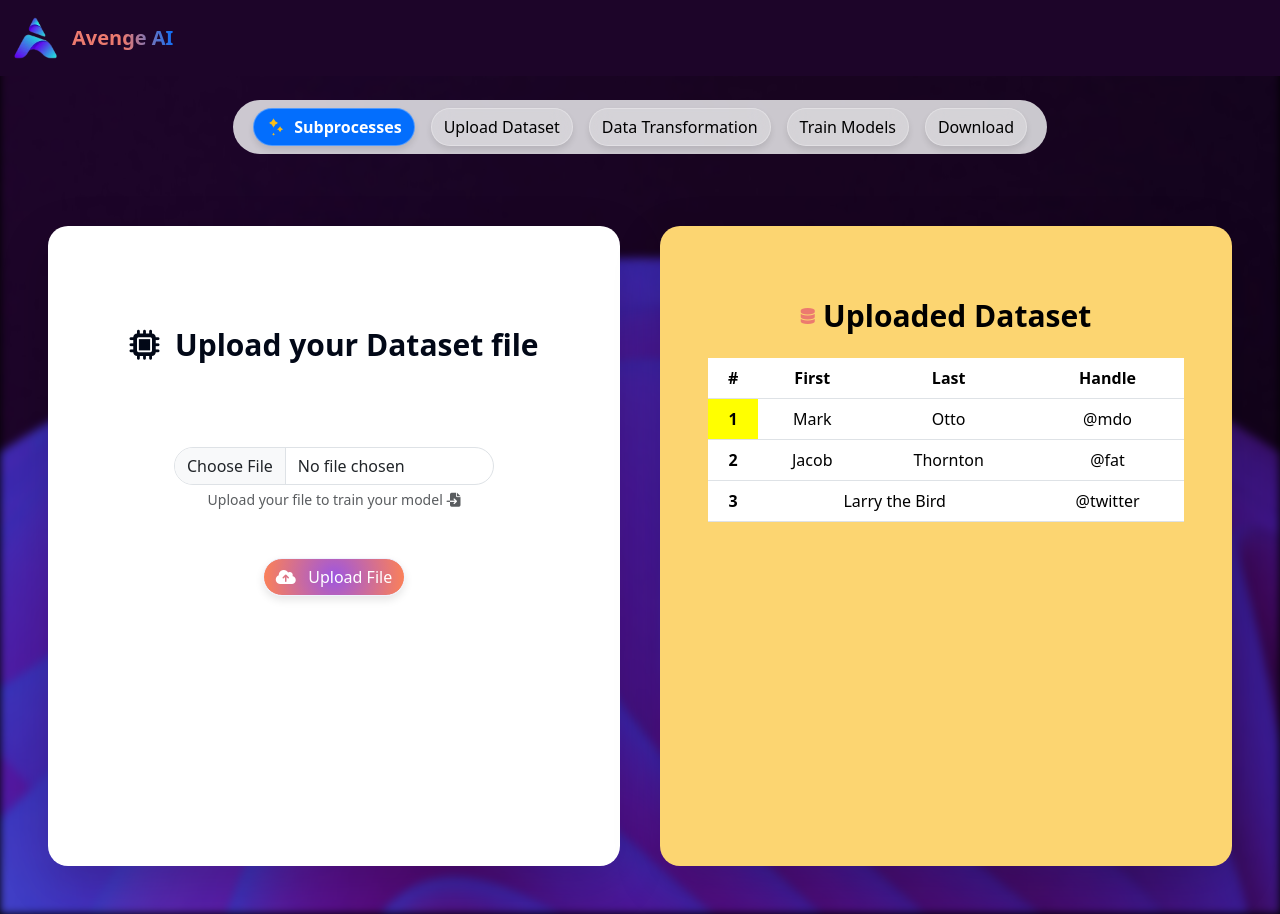
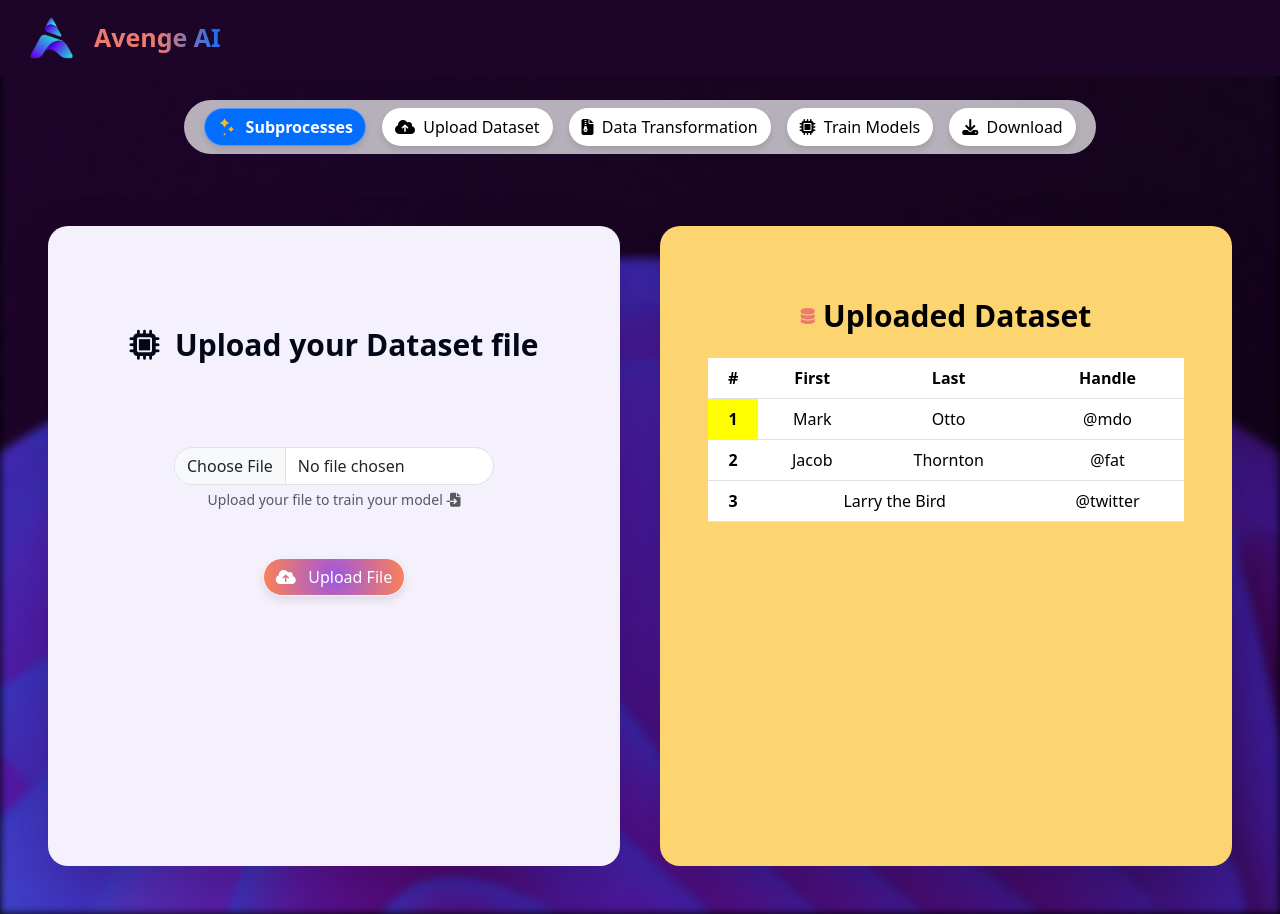
Before and after one commit to aryanshdev/HACKATHON-FRONT-AND-NODE, a React (Vite) app in the folder Frontend/: page /trainmodel in a window 1280 px wide. Built offline with nearby package versions, Linux system fonts and the light colour scheme.

Commit message:
FIxed Client Side , working on APIs to communicate b/w flask and react

```diff
--- a/Frontend/index.html
+++ b/Frontend/index.html
@@ -2,14 +2,15 @@
 <html lang="en">
   <head>
     <meta charset="UTF-8" />
-    <link rel="icon" type="image/svg+xml" href="/vite.svg" />
+    <link rel="icon" href="./images/logo2.png" />
     <meta name="viewport" content="width=device-width, initial-scale=1.0" />
     <script src="https://kit.fontawesome.com/687f020d79.js" crossorigin="anonymous"></script>
     <link href="https://cdn.jsdelivr.net/npm/bootstrap@5.3.3/dist/css/bootstrap.min.css" rel="stylesheet" integrity="sha384-QWTKZyjpPEjISv5WaRU9OFeRpok6YctnYmDr5pNlyT2bRjXh0JMhjY6hW+ALEwIH" crossorigin="anonymous">
     <title>Avenge AI</title>
   </head>
   <body>
-    <div id="root" class="m-0 p-0"></div>
+    <div id="root" class="m-0 p-0
+    "></div>
     <script type="module" src="/src/main.jsx"></script>
     <script src="https://cdn.jsdelivr.net/npm/bootstrap@5.3.3/dist/js/bootstrap.bundle.min.js" integrity="sha384-YvpcrYf0tY3lHB60NNkmXc5s9fDVZLESaAA55NDzOxhy9GkcIdslK1eN7N6jIeHz" crossorigin="anonymous"></script>
   </body>
--- a/Frontend/package.json
+++ b/Frontend/package.json
@@ -21,6 +21,7 @@
     "preline": "^2.3.0",
     "react": "^18.3.1",
     "react-dom": "^18.3.1",
+    "react-hot-toast": "^2.4.1",
     "tailwind-merge": "^2.4.0",
     "tailwindcss-animate": "^1.0.7"
   },
--- a/Frontend/src/App.jsx
+++ b/Frontend/src/App.jsx
@@ -1,18 +1,38 @@
+import React from 'react';
 import './App.css';
-import Navbar from './components/useComp/Navbar';
 import { BrowserRouter, Routes, Route } from "react-router-dom";
+import { Toaster } from 'react-hot-toast';
 import { TrainModel } from './components/useComp/TrainModel';
 import RealMain from './components/useComp/RealMain';
 
 function App() {
   return (
-    <BrowserRouter>
-    <Routes>
-      <Route path="/" element={<RealMain/>} />
-        <Route path="/trainmodel" element={<TrainModel />} />
+    <>
+      <Toaster
+        position="top-right"
+        toastOptions={{
+          style: {
+            borderRadius: '20px',
+            background: '#333',
+            color: '#fff',
+          },
+          success: {
+            theme: {
+              primary: '#65A0FB',
+            },
+          },
 
-      </Routes>
-    </BrowserRouter>
+        }}
+        limit={1}
+      />
+
+      <BrowserRouter>
+        <Routes>
+          <Route path="/" element={<RealMain />} />
+          <Route path="/trainmodel" element={<TrainModel />} />
+        </Routes>
+      </BrowserRouter>
+    </>
   );
 }
 
--- a/Frontend/src/components/useComp/InnerNav.jsx
+++ b/Frontend/src/components/useComp/InnerNav.jsx
@@ -6,12 +6,13 @@ const InnerNav = () => {
       <nav className="navbar navbar-expand-lg" style={{ backgroundColor: "#1D0529" }}>
         <div className="container-fluid d-flex align-items-center">
           <a className="navbar-brand d-flex align-items-center" href="#" style={{ color: "#000000" }}>
-            <img src='../../../public/images/logo2.png' style={{ height: "50px", width: "50px", marginRight: "10px" }} alt="Logo" />
+            <img src='../../../public/images/logo2.png' className="mx-3"style={{ height: "50px", width: "50px", marginRight: "10px" }} alt="Logo" />
             <span style={{
               background: 'linear-gradient(-100deg, #036EFD, #EC7A6F, #EC7A6F)',
               WebkitBackgroundClip: 'text',
               WebkitTextFillColor: 'transparent',
-              fontWeight:"bold"
+              fontWeight:"bold",
+              fontSize:"25px"
             }}>
               Avenge AI
             </span>
--- a/Frontend/src/components/useComp/Models.jsx
+++ b/Frontend/src/components/useComp/Models.jsx
@@ -3,7 +3,7 @@ import React from 'react';
 const Models = () => {
   return (
     <div style={{ display: "flex", justifyContent: "center", alignItems: "center" }}>
-      <nav className="navbar" style={{ backgroundColor: 'rgba(248, 249, 250, 0.8)', borderRadius: "30px", width: "fit-content" }}>
+      <nav className="navbar" style={{ backgroundColor: 'rgba(248, 249, 250, 0.7)', borderRadius: "30px", width: "fit-content" }}>
         <div className="container-fluid d-flex justify-content-between">
           <button className="btn mx-2" style={{
             borderRadius: "20px",
@@ -20,36 +20,36 @@ const Models = () => {
           </button>
           <button className="btn mx-2" style={{
             borderRadius: "20px",
-            background: "rgba(255, 255, 255, 0.2)",
+            background: "white",
             backdropFilter: "blur(10px)",
             border: "1px solid rgba(255, 255, 255, 0.3)",
             boxShadow: "0 4px 6px rgba(0, 0, 0, 0.1)",
             color: "#000"
-          }}>Upload Dataset</button>
+          }}> <i className="fa-solid fa-cloud-arrow-up"></i> &nbsp;Upload Dataset</button>
           <button className="btn mx-2" style={{
             borderRadius: "20px",
-            background: "rgba(255, 255, 255, 0.2)",
+            background: "white",
             backdropFilter: "blur(10px)",
             border: "1px solid rgba(255, 255, 255, 0.3)",
             boxShadow: "0 4px 6px rgba(0, 0, 0, 0.1)",
             color: "#000"
-          }}>Data Transformation</button>
+          }}> <i class="fa-solid fa-file-zipper"></i> &nbsp;Data Transformation</button>
           <button className="btn mx-2" style={{
             borderRadius: "20px",
-            background: "rgba(255, 255, 255, 0.2)",
+            background: "white",
             backdropFilter: "blur(10px)",
             border: "1px solid rgba(255, 255, 255, 0.3)",
             boxShadow: "0 4px 6px rgba(0, 0, 0, 0.1)",
             color: "#000"
-          }}>Train Models</button>
+          }}>  <i className="fa-solid fa-microchip"></i> &nbsp;Train Models</button>
           <button className="btn mx-2" style={{
             borderRadius: "20px",
-            background: "rgba(255, 255, 255, 0.2)",
+            background: "white",
             backdropFilter: "blur(10px)",
             border: "1px solid rgba(255, 255, 255, 0.3)",
             boxShadow: "0 4px 6px rgba(0, 0, 0, 0.1)",
             color: "#000"
-          }}>Download</button>
+          }}><i class="fa-solid fa-download"></i> &nbsp;Download</button>
         </div>
       </nav>
     </div>
--- a/Frontend/src/components/useComp/TrainModel.jsx
+++ b/Frontend/src/components/useComp/TrainModel.jsx
@@ -1,8 +1,15 @@
-import React from 'react';
+import React, { useEffect } from 'react';
+import { toast, Toaster } from 'react-hot-toast';
 import InnerNav from './InnerNav';
 import Models from './Models';
 
 export const TrainModel = () => {
+  useEffect(() => {
+    toast.success("User Logged In", {
+      duration: 3000, // Duration in milliseconds
+    });
+  }, []);
+
   return (
     <div className="relative bg-black h-auto w-screen">
       <div className="absolute inset-0 bg-cover bg-center bg-fixed blur-sm z-0" style={{ backgroundImage: "url('/images/bg1.jpg')" }}></div>
@@ -12,8 +19,7 @@ export const TrainModel = () => {
         <Models />
         <br/>
         <div style={{ display: "flex", justifyContent: "space-between" }} className="p-5">
-          <div className="form bg-white rounded-lg shadow-lg p-5" style={{ flex: 1, marginRight: "20px", backgroundColor: "#EFF2FF", height: "80vh", borderRadius: "20px" }}>
-            {/* Form for training model */}
+          <div className="form rounded-lg shadow-lg p-5" style={{ flex: 1, marginRight: "20px", backgroundColor: "#F4F1FD", height: "80vh", borderRadius: "20px" }}>
             <form>
               <div className="mb-3">
                 <br /><br />
@@ -22,7 +28,7 @@ export const TrainModel = () => {
                 </label>
                 <br /><br /><br /><br />
                 <center>
-                  <input type="file" className="form-control" id="exampleInputEmail1" aria-describedby="emailHelp" style={{ borderRadius: "20px", width: "40vh" }} />
+                  <input type="file" className="form-control" name='file' id="email" aria-describedby="emailHelp" style={{ borderRadius: "20px", width: "40vh" }} />
                 </center>
                 <div id="emailHelp" className="form-text">
                   Upload your file to train your model <i className="fa-solid fa-file-import"></i>
@@ -35,7 +41,6 @@ export const TrainModel = () => {
             </form>
           </div>
           <div className="table-primary bg-yellow-200 rounded-lg shadow-lg p-5" style={{ flex: 1, marginLeft: "20px", backgroundColor: "#FCD571", borderRadius: "20px" }}>
-            {/* Div for table */}
             <br/>
             <div style={{ display: "flex", alignItems: "center", justifyContent: "center", textAlign: "center" }}>
               <i className="fa-solid fa-database" style={{ color: '#EC7A6F' }}></i>
@@ -73,6 +78,7 @@ export const TrainModel = () => {
             </table>
           </div>
         </div>
+        <Toaster />
       </div>
     </div>
   );
```
Also changed, not shown: 1 other file (tests, documents, lock files or other folders).
